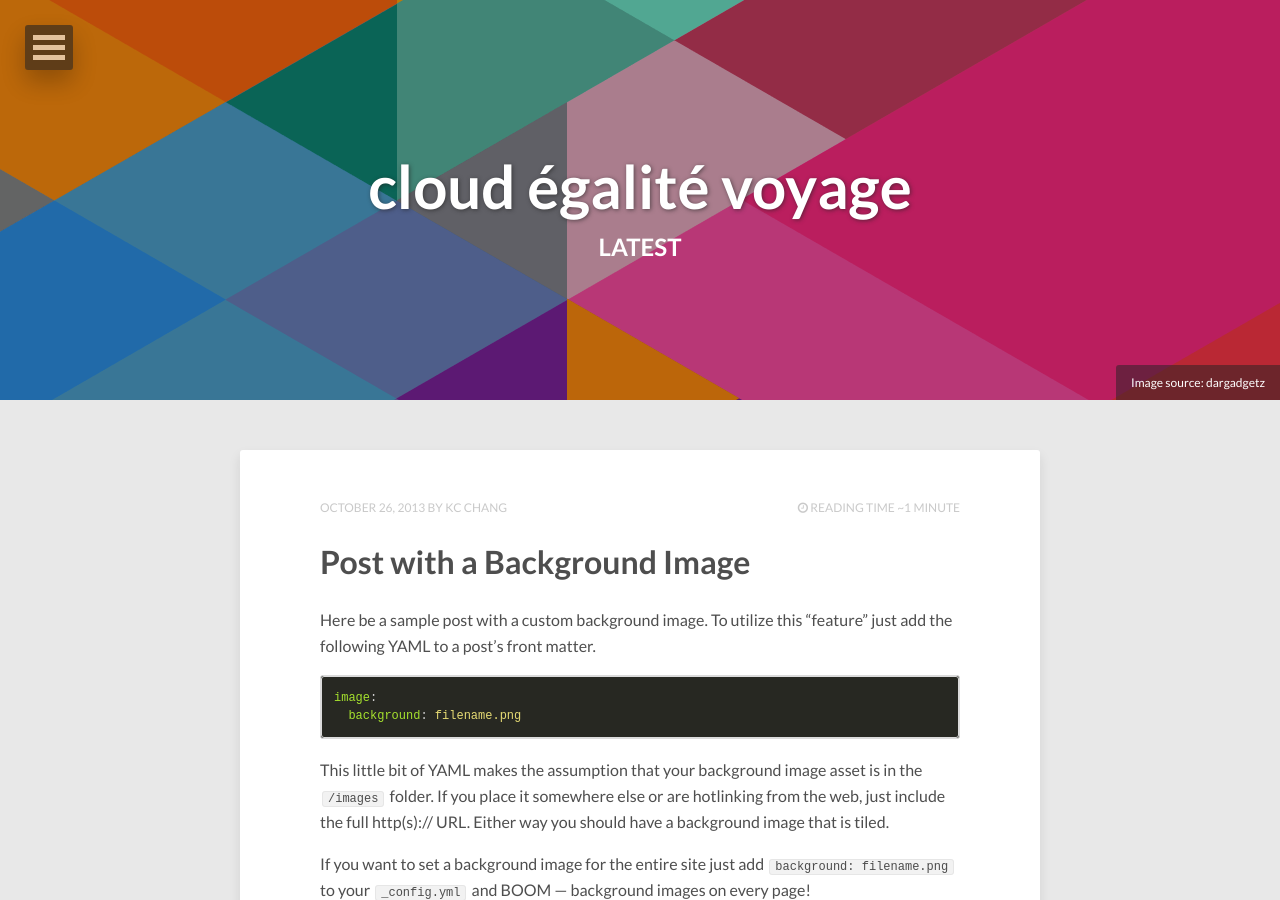
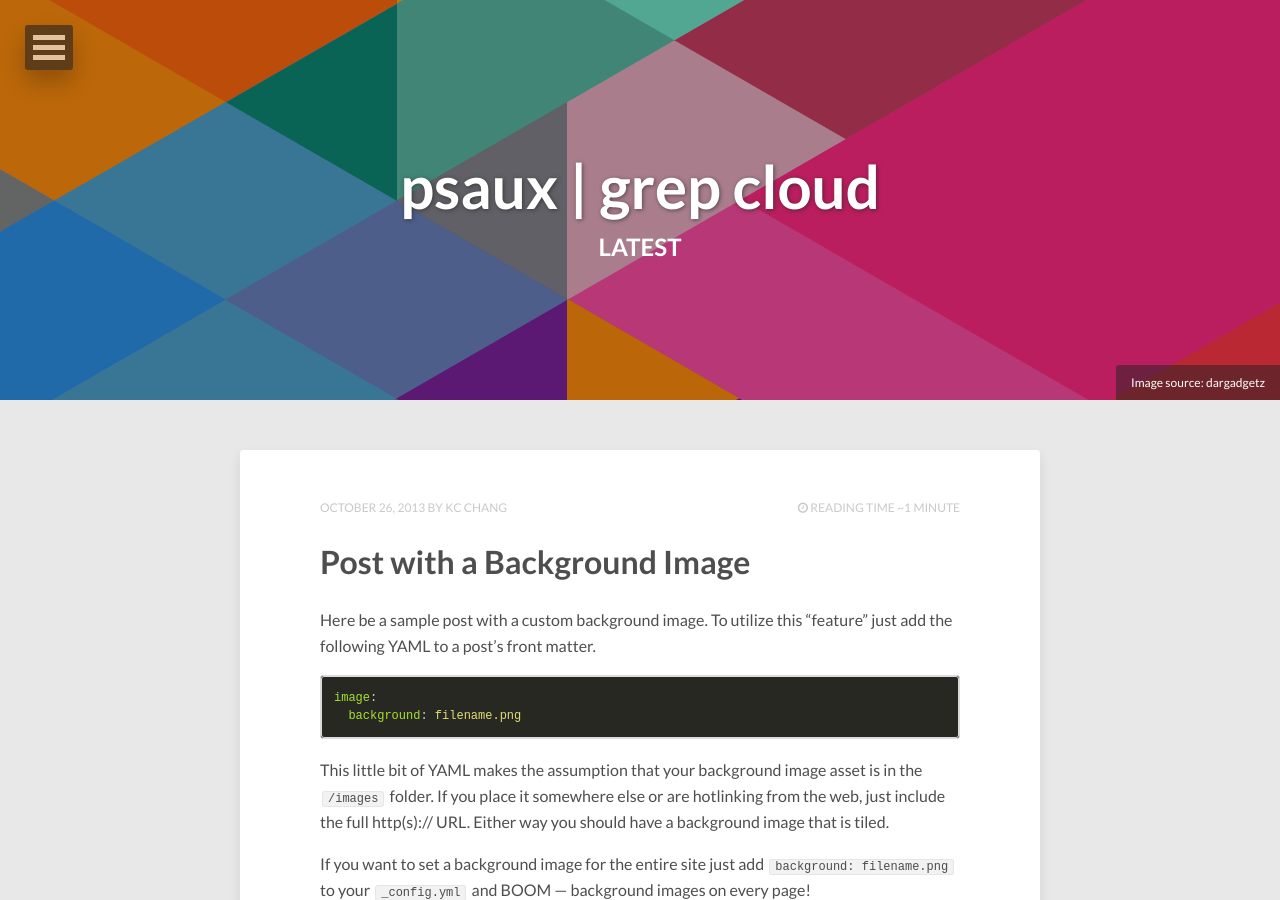
Before and after one commit to kcfigaro/kcfigaro.github.io, a Jekyll site: the page built from index.html, in a window 1280 px wide and 900 px high. Built offline with Jekyll 4.4.1, drawn with Linux system fonts in a browser that asks for light colours; nearby versions of some CDN libraries; the list of posts is cut into pages by our own code.

Commit message:
change title to psaux

```diff
--- a/_config.yml
+++ b/_config.yml
@@ -1,4 +1,4 @@
-title:            cloud égalité voyage
+title:            psaux | grep cloud
 description:      Describe your website here.
 disqus_shortname:
 reading_time:     true
```
